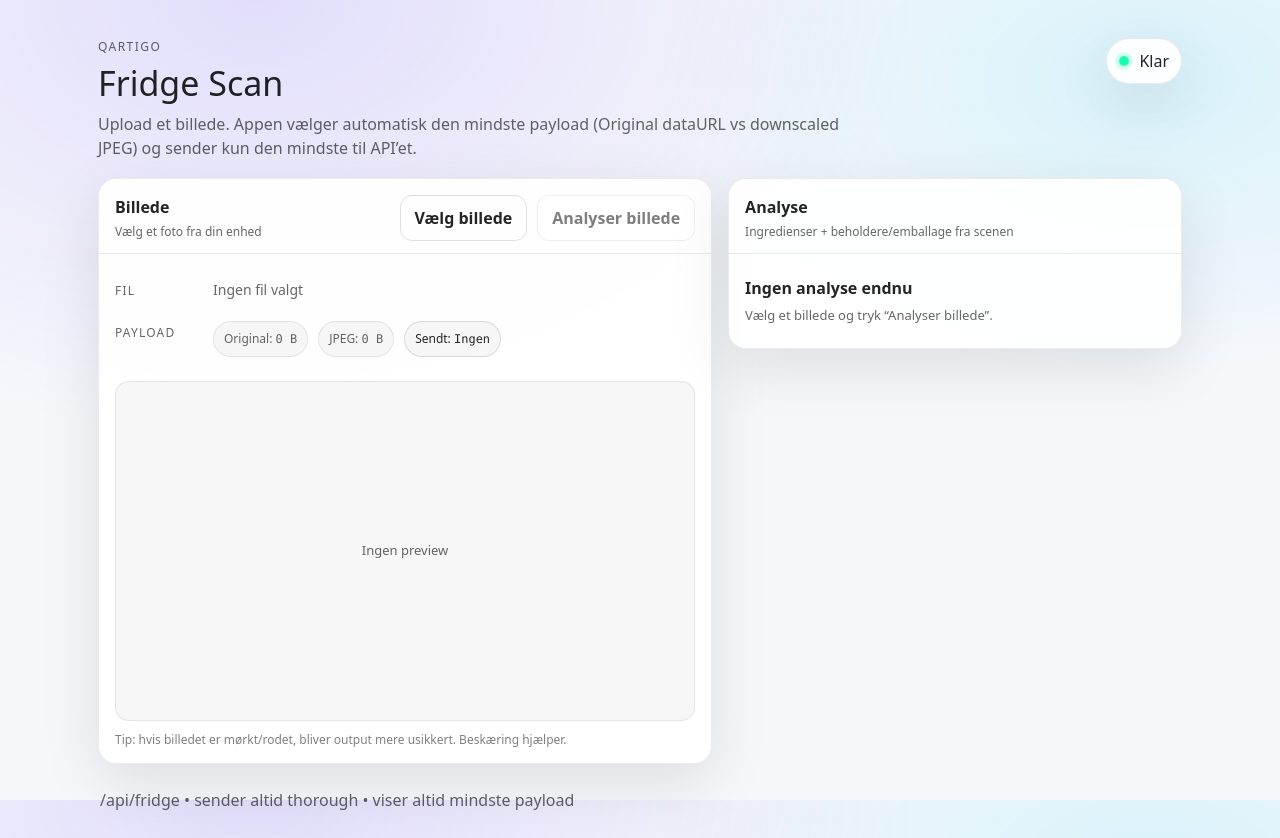
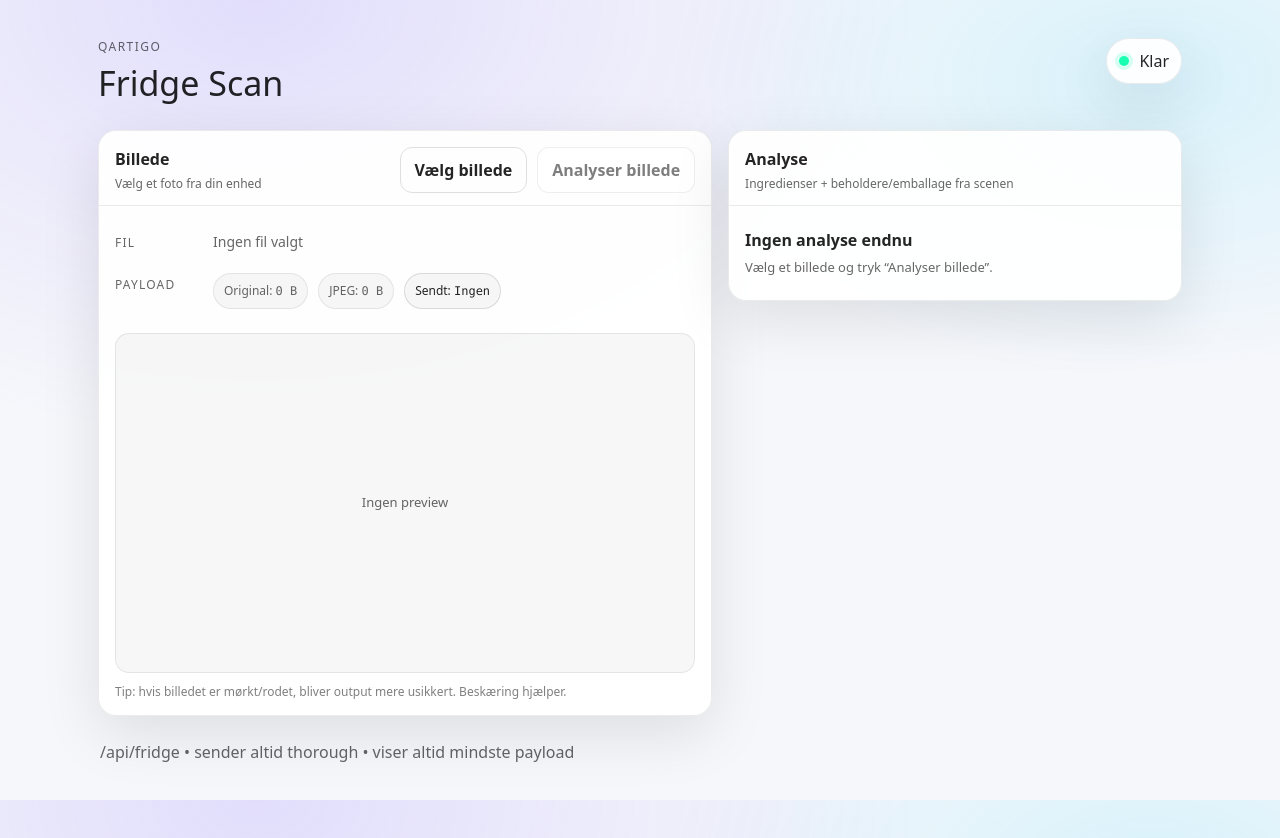
Before and after one commit to christianfrederiksenmusic/foodfolder, a Next.js app: page / in a window 1280 px wide. Built offline with nearby package versions, Linux system fonts and the light colour scheme.

Commit message:
UI: clean white theme + remove leftover text

```diff
--- a/app/page.tsx
+++ b/app/page.tsx
@@ -309,10 +309,7 @@ export default function Page() {
         <div>
           <div className="kicker">Qartigo</div>
           <h1 className="h1">Fridge Scan</h1>
-          <p className="sub">
-            Upload et billede. Appen vælger automatisk den mindste payload (Original dataURL vs downscaled JPEG) og sender kun den mindste til API’et.
-          </p>
-        </div>
+</div>
         <div className="pill">
           <span className="dot" />
           <span>{apiBusy ? "Analyserer…" : busy ? "Forbereder…" : "Klar"}</span>
```
